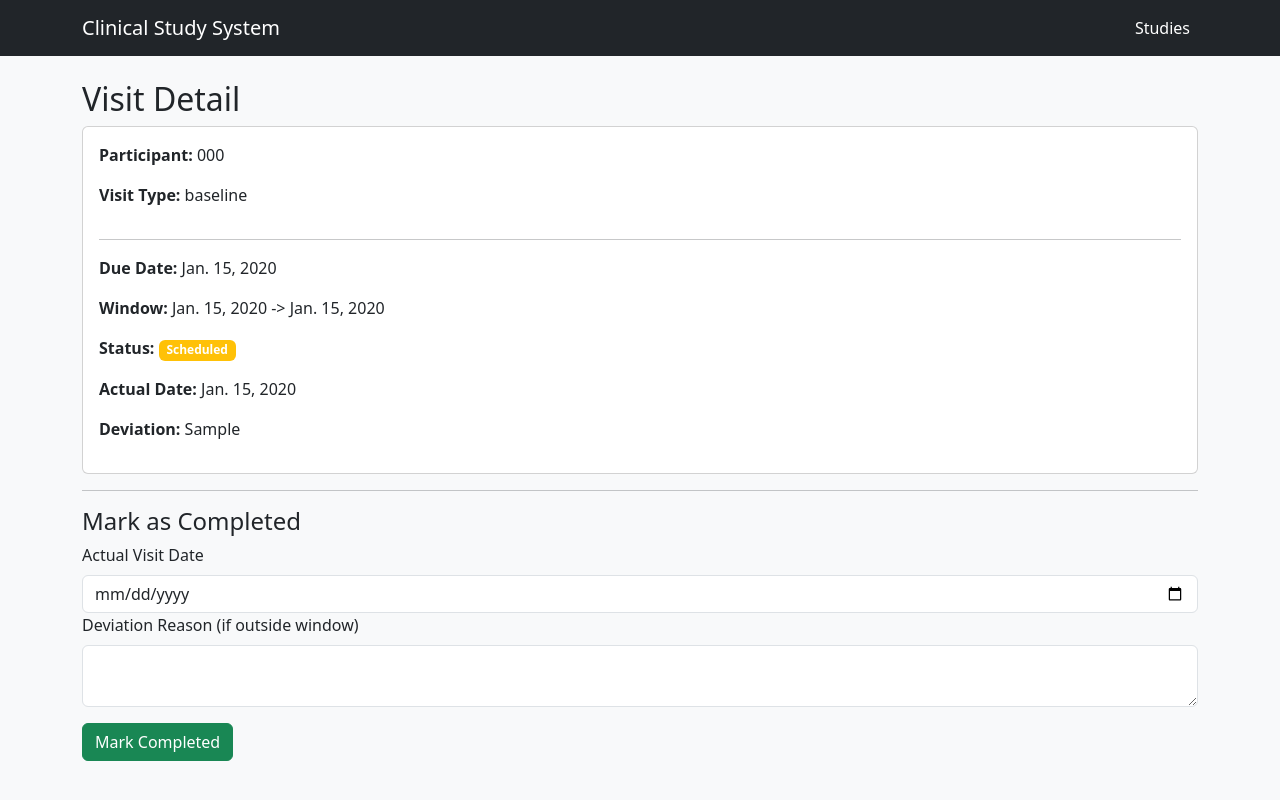
After one commit to Aditya425/longitudinal-edc, a Django app: page /participants/visits/1/ in a window 1280 px wide. The commit adds this page. Run offline with Django 5.2, Linux system fonts and the light colour scheme; tables that the repository leaves empty hold one stand-in row (values such as "Sample post"); parts of the project's set-up code (start-up, migrations or seed data) failed here and were passed over.

Commit message:
Displaying visits and deviation reason logic

```diff
--- a/apps/participants/models.py
+++ b/apps/participants/models.py
@@ -35,6 +35,8 @@ class Visit(models.Model):
     #window_before and window_after. This is the date not days
     window_start = models.DateField(null=True)
     window_end = models.DateField(null=True)
+    #if the participant arrives late, after the window_end (ie actual_date > window_end) or if the participant arrives early (ie actual_date < window_start) then the doctor must be able to give a reason as text. This field signifies that
+    deviation_reason = models.TextField(blank=True, null=True)
     #the status of the visit
     #scheduled: planned but not done yet, completed: participant has visited (actual_date != NULL), missed: window has passed (current date > window_end)
     status = models.CharField(max_length=20, choices=[('scheduled', 'Scheduled'), ('completed', 'Completed'), ('missed', 'Missed')], default="scheduled")
--- a/apps/participants/templates/participants/list.html
+++ b/apps/participants/templates/participants/list.html
@@ -27,6 +27,7 @@
             <td colspan="4">No participants yet</td>
         </tr>
         {% endfor %}
+        <a href="{% url 'visit_detail' visit.id %}">Open Visit</a>
     </tbody>
 </table>
 {% endblock %}
--- /dev/null
+++ b/apps/participants/templates/participants/visit_detail.html
@@ -0,0 +1,63 @@
+{% extends "base.html" %}
+
+{% block content %}
+
+<h2>Visit Detail</h2>
+
+<!--show alert as error if error is present-->
+{% if error %}
+<div class="alert alert-danger">
+    {{ error }}
+</div>
+{% endif %}
+
+<div class="card p-3">
+    <p><strong>Participant:</strong> {{ visit.participant.participant_code }}</p>
+    <p><strong>Visit Type:</strong> {{ visit.visit_code }}</p>
+
+    <hr>
+
+    <p><strong>Due Date:</strong> {{ visit.due_date }}</p>
+    <p><strong>Window:</strong> {{ visit.window_start }} -> {{ visit.window_end }}</p>
+
+    <p>
+        <strong>Status:</strong>
+        {% if visit.status == "completed" %}
+            <span class="badge bg-success">Completed</span>
+        {% elif visit.status == "scheduled" %}
+            <span class="badge bg-warning">Scheduled</span>
+        {% else %}
+            <span class="badge bg-danger">Missed</span>
+        {% endif %}
+    </p>
+    <p>
+        <strong>Actual Date:</strong>
+        {{ visit.actual_date|default:"Not completed" }}
+    </p>
+        <!--show the deviation reason-->
+        {% if visit.deviation_reason %}
+        <p><strong>Deviation:</strong> {{ visit.deviation_reason }}</p>
+        {% endif %}
+</div>
+
+<hr>
+
+{% if visit.status != "completed" %}
+
+<h4>Mark as Completed</h4>
+
+<!--the form which contains the date field so that we can add the visit date -->
+<form method="POST">
+    {% csrf_token %}
+    <div class="mb-3">
+        <label class="form-label">Actual Visit Date</label>
+        <input type="date" name="actual_date" class="form-control" required>
+        <label class="form-label">Deviation Reason (if outside window)</label>
+        <!--textarea to enter a deviation reason-->
+        <textarea name="deviation_reason" class="form-control"></textarea>
+    </div>
+    <button type="submit" class="btn btn-success">Mark Completed</button>
+</form>
+{% endif %}
+
+{% endblock %}
--- a/apps/participants/urls.py
+++ b/apps/participants/urls.py
@@ -1,6 +1,7 @@
 from django.urls import path
-from .views import participants_list
+from .views import *
 
 urlpatterns = [
-    path("studies/<int:study_id>/participants", participants_list, name='participants_list')
+    path("studies/<int:study_id>/participants", participants_list, name='participants_list'),
+    path('visits/<int:visit_id>/', visit_detail, name='visit_detail')
 ]
--- a/apps/participants/views.py
+++ b/apps/participants/views.py
@@ -1,6 +1,7 @@
-from django.shortcuts import render, get_object_or_404
+from django.shortcuts import render, get_object_or_404, redirect
 from apps.studies.models import Study
-from .models import Participant
+from .models import Participant, Visit
+from datetime import datetime
 
 # Create your views here.
 def participants_list(request, study_id):
@@ -9,3 +10,33 @@ def participants_list(request, study_id):
     #get the participants related to the study
     participants = Participant.objects.filter(study=study).order_by('participant_code')
     return render(request, 'participants/list.html', {'study': study, 'participants': participants})
+
+def visit_detail(request, visit_id):
+    visit = get_object_or_404(Visit, id=visit_id)
+    #if the deviation reason is not given, then return an error message. The variable error is meant for that. By default its none
+    error = None
+    #this if block says what happens when a participant has visited. If the participant has visited then they'll have an actual date which means we'll change the statud and actual_date in db
+    if request.method == 'POST':
+        actual_date = request.POST.get('actual_date')
+        deviation_reason = request.POST.get('deviation_reason')
+        if actual_date:
+            #actual_date is a string, convert it to datetime object
+            actual_date = datetime.strptime(actual_date, "%Y-%m-%d").date()
+            #compare with window start and window end to check whether there is a deviation
+            if actual_date < visit.window_start or actual_date > visit.window_end:
+                #since there is a deviation, a reason must be given by the user. If not give an error msg
+                if not deviation_reason:
+                    error = "Deviation reason is required (visit outside allowed window)"
+                else:
+                    #if deviation reason is already given then just update the visit object
+                    visit.deviation_reason = deviation_reason
+
+            #since the participant has arrived, update the arrived_date for this visit and assign status as completed
+            visit.actual_date = actual_date
+            visit.status = "completed"
+            #if there is no error, save the form
+            if not error:
+                visit.save()
+                return redirect("visit_detail", visit.id)
+    #send the visit and error (if any) back to visit detail page
+    return render(request, 'participants/visit_detail.html', {'visit': visit, 'error': error})
```
Also changed, not shown: Readme.md.
